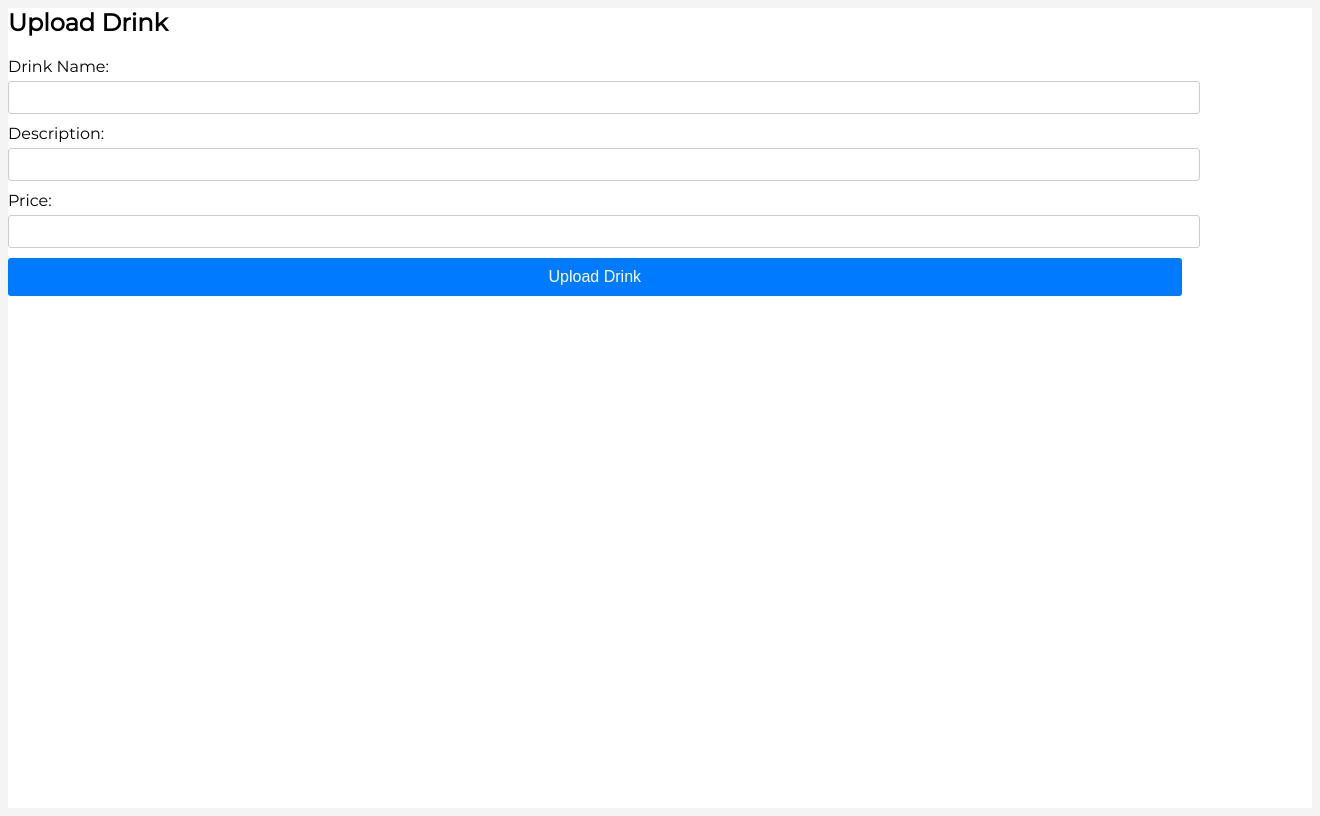
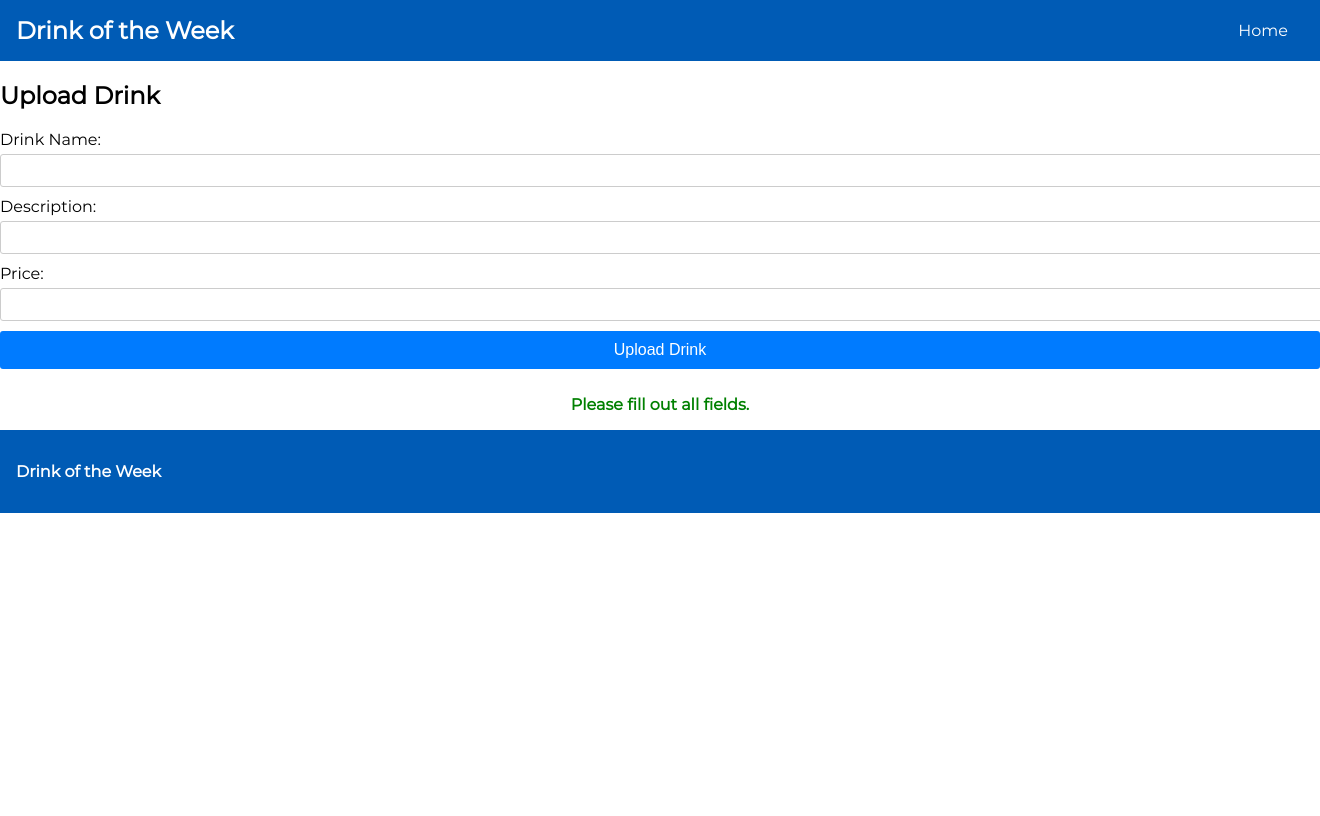
Before and after one commit to dyrel78/COSC_349_ASGN_1, a PHP site: page /admin/upload-page.php in a window 1320 px wide; the page is wider, and only the part inside the window is pictured. After the commit the page ends 513 px from the top of that part, so only its background shows below. Run offline with PHP 8.4, Linux system fonts and the light colour scheme; some web fonts are replaced.

Commit message:
Upload drinks page working

```diff
--- a/www/admin/upload-page.php
+++ b/www/admin/upload-page.php
@@ -11,6 +11,8 @@
         error_reporting(E_ALL);
         ini_set('display_errors', 1);
         // Database connection parameters
+
+try{
 $db_host = '192.168.2.12';
 $db_name = 'drinksDB';
 $db_user = 'admin_account';
@@ -23,12 +25,29 @@ $pdo_dsn = "mysql:host=$db_host;dbname=$db_name";
     $pdo = new PDO($pdo_dsn, $db_user, $db_passwd);
     $pdo->setAttribute(PDO::ATTR_ERRMODE, PDO::ERRMODE_EXCEPTION);
 
-    // // Check if the form has been submitted
-    // if ($_SERVER['REQUEST_METHOD'] === 'POST') {
-    //     // Retrieve username and password from form
-    // } else if ($_SERVER[''] === '') {
+    // Check if the form has been submitted
+        if ($_SERVER['REQUEST_METHOD'] === 'POST') {
+            // Retrieve username and password from form
 
-    // }
+            $drink_name = trim($_POST['name_of_drink']);
+            $description = trim($_POST['description']);
+            $price = trim($_POST['price']);
+
+            $query = $pdo ->prepare("INSERT INTO Drinks (name_of_drink, descripton, price) VALUES (?, ?, ?)");
+            $query->execute([$drink_name, $description, $price]);
+            $query->closeCursor();
+            $message = 'Drink uploaded successfully.';
+
+
+        } else {
+            $error_message = 'Please fill out all fields.';
+        }
+
+    } catch (PDOException $e) {
+        echo "Database error: " . htmlspecialchars($e->getMessage());
+        $error_message = 'Error uploading drink.';
+    }
+
 
         ?>
 <!DOCTYPE html>
@@ -38,14 +57,32 @@ $pdo_dsn = "mysql:host=$db_host;dbname=$db_name";
     <title>Upload Drink </title>
     <style>
 <?php include 'css/style.css'; ?>
+<?php include 'css/navbar.css'; ?>
+
+    body{
+
+        padding: 0px;
+        margin: 0px;
+    }
 </style>
 </head>
 <body>
     <div class="container">
+
+        <nav class="navbar">
+            <div class="navbar-logo">Drink of the Week</div>
+            <ul class="navbar-links">
+                <li><a href="admin-page.php">Home</a></li>
+                <!-- <li><a href="logout.php">Logout</a></li> -->
+                <!-- <li><a href="voting-page.php">Vote for the next drink of the week</a></li> -->
+            </ul>
+        </nav>
+
+        <div class="login-container">
             <h2>Upload Drink</h2>
             <form action="upload-page.php" method="post">
-            <label for="drink_name">Drink Name:</label>
-            <input type="text" id="drink_name" name="drink_name" required>
+                <label for="name_of_drink">Drink Name:</label>
+                <input type="text" id="name_of_drink" name="name_of_drink" required>
 
                 <label for="description">Description:</label>
                 <input type="text" id="description" name="description" required>
@@ -58,11 +95,17 @@ $pdo_dsn = "mysql:host=$db_host;dbname=$db_name";
 
                 <input type="submit" value="Upload Drink">
             </form>
+        </div>
         <?php
-        if (isset($message)) {
-            echo "<p class='" . (isset($error) ? 'error-message' : 'success-message') . "'>" . htmlspecialchars($message) . "</p>";
+        if (isset($error_message)) {
+            echo "<p class='" . (isset($error) ? 'error-message' : 'success-message') . "'>" . htmlspecialchars($error_message) . "</p>";
         }
         ?>
+
+
+        <footer class="footer">
+            <p>Drink of the Week</p>
+        </footer>
     </div>
 
 </body>
```
Lines whose indentation alone changed are shown as unchanged.
